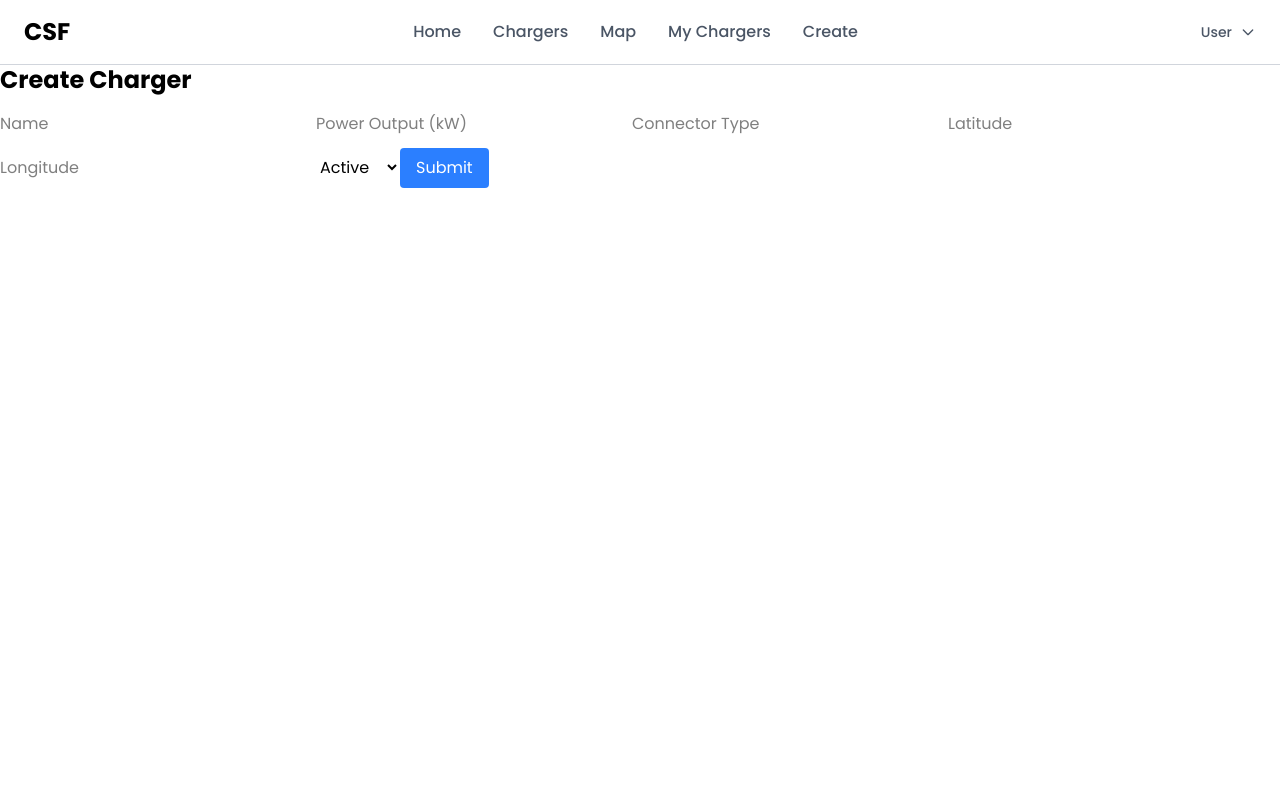
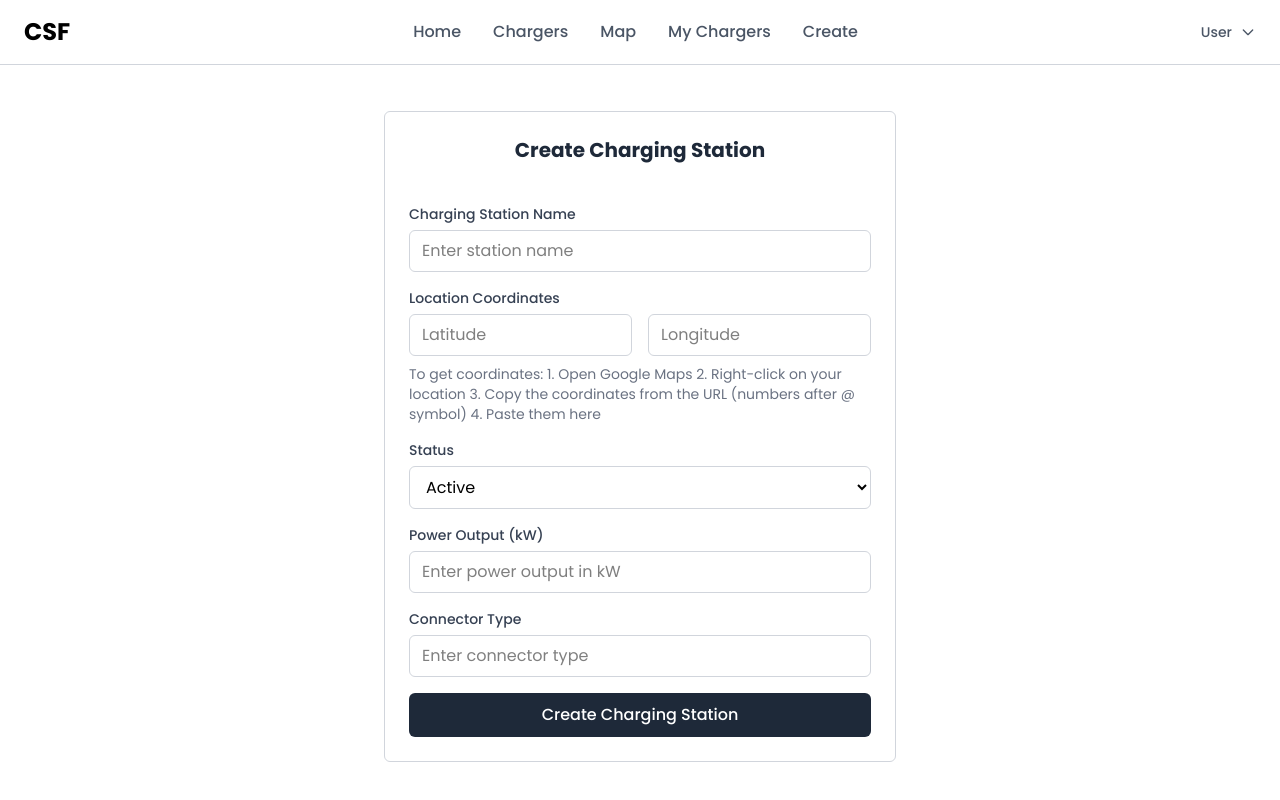
Before and after one commit to tejaspokale22/charging_station_app, a Vue app in the folder frontend/: page /create-charger in a window 1280 px wide. Shown: the top 800 px of the page. Built offline with nearby package versions, Linux system fonts and the light colour scheme; sample sign-in values are in the browser's storage; a web font is replaced by a local one.

Commit message:
create charger done

```diff
--- a/frontend/src/views/CreateCharger.vue
+++ b/frontend/src/views/CreateCharger.vue
@@ -1,17 +1,165 @@
 <template>
-    <div>
-      <h2 class="text-2xl font-bold mb-4">Create Charger</h2>
-      <form class="space-y-3">
-        <input type="text" placeholder="Name" class="input" />
-        <input type="number" placeholder="Power Output (kW)" class="input" />
-        <input type="text" placeholder="Connector Type" class="input" />
-        <input type="text" placeholder="Latitude" class="input" />
-        <input type="text" placeholder="Longitude" class="input" />
-        <select class="input">
-          <option>Active</option>
-          <option>Inactive</option>
-        </select>
-        <button type="submit" class="bg-blue-500 text-white px-4 py-2 rounded">Submit</button>
+  <div class="min-h-screen flex justify-center items-center bg-gray-50 py-6 px-4 pt-24">
+    <div class="bg-white p-6 rounded-md w-full max-w-lg border border-gray-300">
+      <h1 class="text-xl font-bold text-gray-800 mb-10 text-center">Create Charging Station</h1>
+      <form @submit.prevent="handleSubmit" class="space-y-4">
+        <div class="space-y-1.5">
+          <label for="name" class="block text-sm font-medium text-gray-700">Charging Station Name</label>
+          <input
+            type="text"
+            id="name"
+            v-model="formData.name"
+            required
+            placeholder="Enter station name"
+            class="w-full px-3 py-2 rounded-md border border-gray-300 focus:outline-none focus:ring-2 focus:ring-black focus:border-transparent transition-colors"
+          />
+        </div>
+
+        <div class="space-y-1.5">
+          <label class="block text-sm font-medium text-gray-700">Location Coordinates</label>
+          <div class="grid grid-cols-2 gap-4">
+            <div>
+              <input
+                type="number"
+                step="any"
+                v-model="formData.location.latitude"
+                required
+                placeholder="Latitude"
+                class="w-full px-3 py-2 rounded-md border border-gray-300 focus:outline-none focus:ring-2 focus:ring-black focus:border-transparent transition-colors"
+              />
+            </div>
+            <div>
+              <input
+                type="number"
+                step="any"
+                v-model="formData.location.longitude"
+                required
+                placeholder="Longitude"
+                class="w-full px-3 py-2 rounded-md border border-gray-300 focus:outline-none focus:ring-2 focus:ring-black focus:border-transparent transition-colors"
+              />
+            </div>
+          </div>
+          <p class="text-sm text-gray-500 mt-2">
+            To get coordinates:
+            1. Open Google Maps
+            2. Right-click on your location
+            3. Copy the coordinates from the URL (numbers after @ symbol)
+            4. Paste them here
+          </p>
+        </div>
+
+        <div class="space-y-1.5">
+          <label for="status" class="block text-sm font-medium text-gray-700">Status</label>
+          <select
+            id="status"
+            v-model="formData.status"
+            required
+            class="w-full px-3 py-2 rounded-md border border-gray-300 focus:outline-none focus:ring-2 focus:ring-black focus:border-transparent transition-colors [&>option]:bg-black [&>option]:text-white [&>option]:hover:bg-gray-800 [&>option]:focus:bg-black [&>option]:active:bg-black"
+          >
+            <option value="Active">Active</option>
+            <option value="Inactive">Inactive</option>
+          </select>
+        </div>
+
+        <div class="space-y-1.5">
+          <label for="powerOutput" class="block text-sm font-medium text-gray-700">Power Output (kW)</label>
+          <input
+            type="number"
+            id="powerOutput"
+            v-model="formData.powerOutput"
+            required
+            min="1"
+            placeholder="Enter power output in kW"
+            class="w-full px-3 py-2 rounded-md border border-gray-300 focus:outline-none focus:ring-2 focus:ring-black focus:border-transparent transition-colors"
+          />
+        </div>
+
+        <div class="space-y-1.5">
+          <label for="connectorType" class="block text-sm font-medium text-gray-700">Connector Type</label>
+          <input
+            type="text"
+            id="connectorType"
+            v-model="formData.connectorType"
+            required
+            placeholder="Enter connector type"
+            class="w-full px-3 py-2 rounded-md border border-gray-300 focus:outline-none focus:ring-2 focus:ring-black focus:border-transparent transition-colors"
+          />
+        </div>
+
+        <button
+          type="submit"
+          class="w-full bg-gray-800 text-white py-2.5 px-4 rounded-md font-medium hover:bg-gray-700 focus:outline-none focus:ring-2 focus:ring-black focus:ring-offset-2 transition-colors cursor-pointer"
+        >
+          Create Charging Station
+        </button>
       </form>
     </div>
-  </template>
+    <!-- Toast Notification -->
+    <div
+      v-if="showToast"
+      class="fixed bottom-4 right-4 bg-green-500 text-white px-6 py-3 rounded-md shadow-lg transition-opacity duration-300"
+      :class="{ 'opacity-0': !showToast }"
+    >
+      Charging station created successfully!
+    </div>
+  </div>
+</template>
+
+<script>
+import axios from 'axios';
+import { ref } from 'vue';
+import { useRouter } from 'vue-router';
+
+export default {
+  name: 'CreateCharger',
+  setup() {
+    const router = useRouter();
+    const showToast = ref(false);
+    const formData = ref({
+      name: '',
+      location: {
+        latitude: null,
+        longitude: null
+      },
+      status: 'Active',
+      powerOutput: null,
+      connectorType: ''
+    });
+
+    const handleSubmit = async () => {
+      try {
+        const token = localStorage.getItem('token');
+        if (!token) {
+          router.push('/login');
+          return;
+        }
+
+        const response = await axios.post('/api/chargers', formData.value, {
+          headers: {
+            'Authorization': `Bearer ${token}`
+          }
+        });
+
+        if (response.data) {
+          showToast.value = true;
+          setTimeout(() => {
+            showToast.value = false;
+            router.push('/my-chargers');
+          }, 2000);
+        }
+      } catch (error) {
+        console.error('Error creating charger:', error);
+        if (error.response?.status === 401) {
+          router.push('/login');
+        }
+      }
+    };
+
+    return {
+      formData,
+      showToast,
+      handleSubmit
+    };
+  }
+};
+</script>
```
Also changed, not shown: 2 other files (tests, documents, lock files or other folders).
